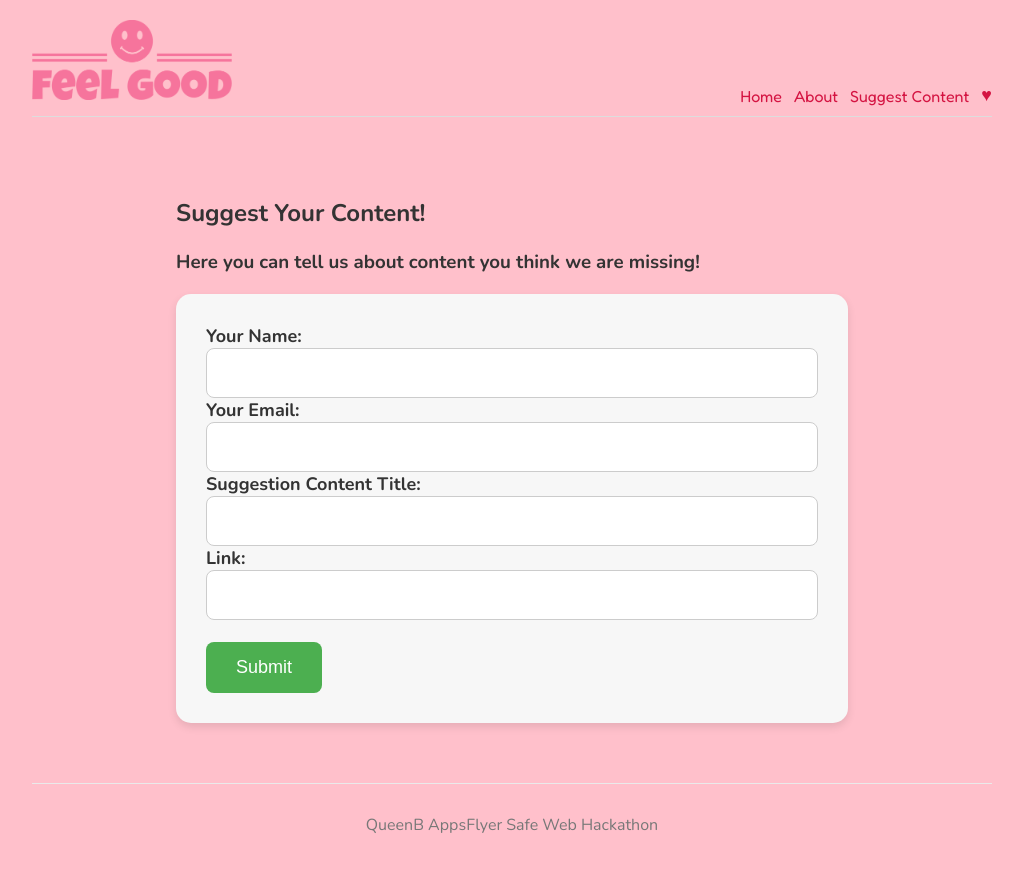
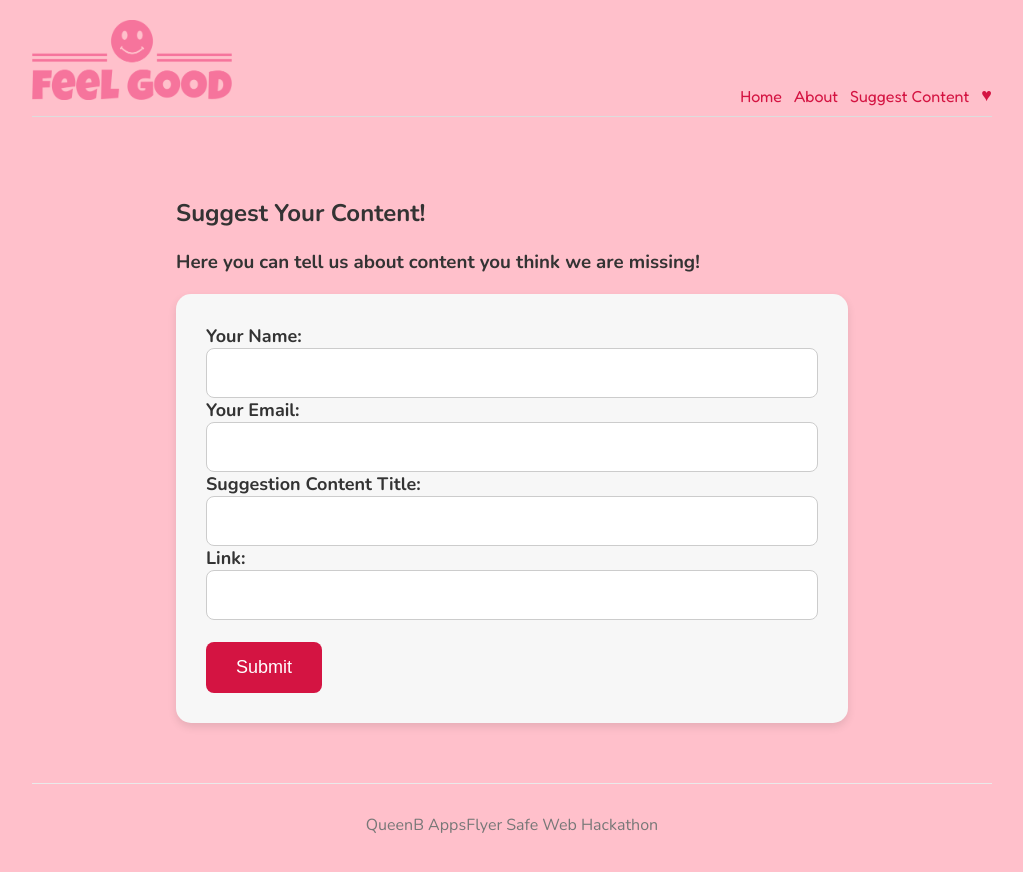
Before and after one commit to SegevBar/safe-web-hackathon-group13, a Next.js app: page /suggestionForm in a window 1280 px wide. Shown: the whole page, without its empty margins (128-1151 px from the left). Built offline with nearby package versions, Linux system fonts and the light colour scheme; a web font is replaced by a local one.

Commit message:
Like Button

```diff
--- a/package.json
+++ b/package.json
@@ -15,6 +15,7 @@
     "next": "^14.0.1",
     "react": "^18.2.0",
     "react-dom": "18.2.0",
+    "react-icons": "^5.0.1",
     "tailwindcss": "^3.3.5"
   },
   "devDependencies": {
--- a/styles/SuggestionForm.module.css
+++ b/styles/SuggestionForm.module.css
@@ -39,7 +39,7 @@
 
 /* Submit button styles */
 .submitbutton {
-  background-color: #4caf50;
+  background-color: #d41442;
   color: white;
   padding: 15px 30px;
   border: none;
@@ -51,5 +51,5 @@
 
 /* Hover effect for submit button */
 .submitbutton:hover {
-  background-color: #45a049;
+  background-color: #d41442;
 }
```
Also changed, not shown: 1 other file (tests, documents, lock files or other folders).
